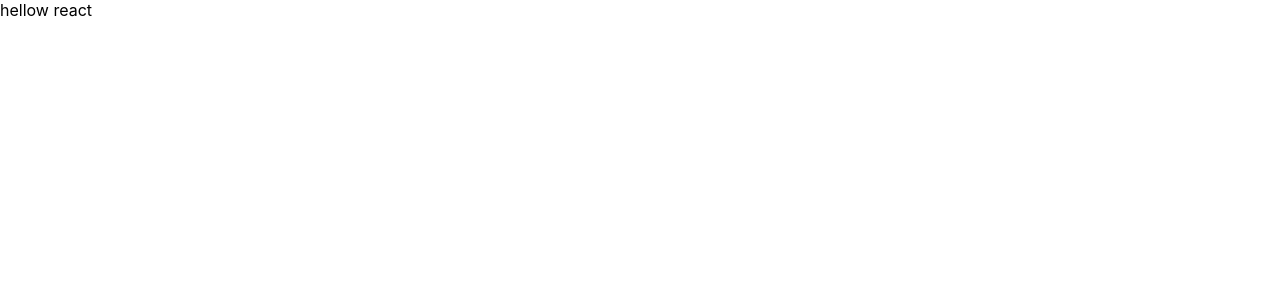
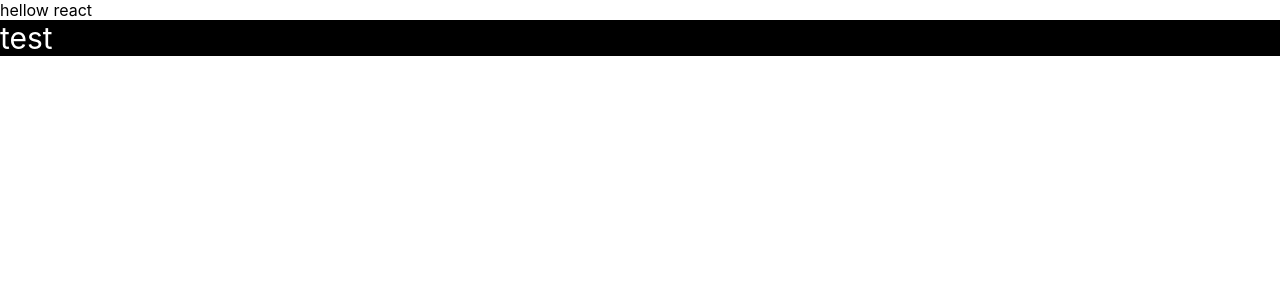
Before and after one commit to pointehd/react-study, a React (Create React App) app: page / in a window 1280 px wide. Shown: the top 300 px of the page. Built offline with nearby package versions, Linux system fonts and the light colour scheme.

Commit message:
4. JSX 완료
https://react.vlpt.us/basic/04-jsx.html

```diff
--- a/src/App.css
+++ b/src/App.css
@@ -1,38 +1,3 @@
-.App {
-  text-align: center;
+.class-test{
+  font-size : 30px
 }
-
-.App-logo {
-  height: 40vmin;
-  pointer-events: none;
-}
-
-@media (prefers-reduced-motion: no-preference) {
-  .App-logo {
-    animation: App-logo-spin infinite 20s linear;
-  }
-}
-
-.App-header {
-  background-color: #282c34;
-  min-height: 100vh;
-  display: flex;
-  flex-direction: column;
-  align-items: center;
-  justify-content: center;
-  font-size: calc(10px + 2vmin);
-  color: white;
-}
-
-.App-link {
-  color: #61dafb;
-}
-
-@keyframes App-logo-spin {
-  from {
-    transform: rotate(0deg);
-  }
-  to {
-    transform: rotate(360deg);
-  }
-}
--- a/src/Hello.js
+++ b/src/Hello.js
@@ -1,7 +1,20 @@
 import react from 'react';
+import './App.css'
 
 function Hello(){
-    return <div>hellow react</div>
+    const name = 'test';
+    const style = {
+        backgroundColor : 'black',
+        color: 'white'
+    };
+    return (
+        <>
+            <div>hellow react</div>
+            <div className='class-test' style={style}>{name}</div>
+
+            {/*javascript 주석 */}
+        </>
+    );
 }
 
 export default Hello;
```
Also changed, not shown: src/index.css (line endings or trailing spaces), 2 other files (tests, documents, lock files or other folders).
